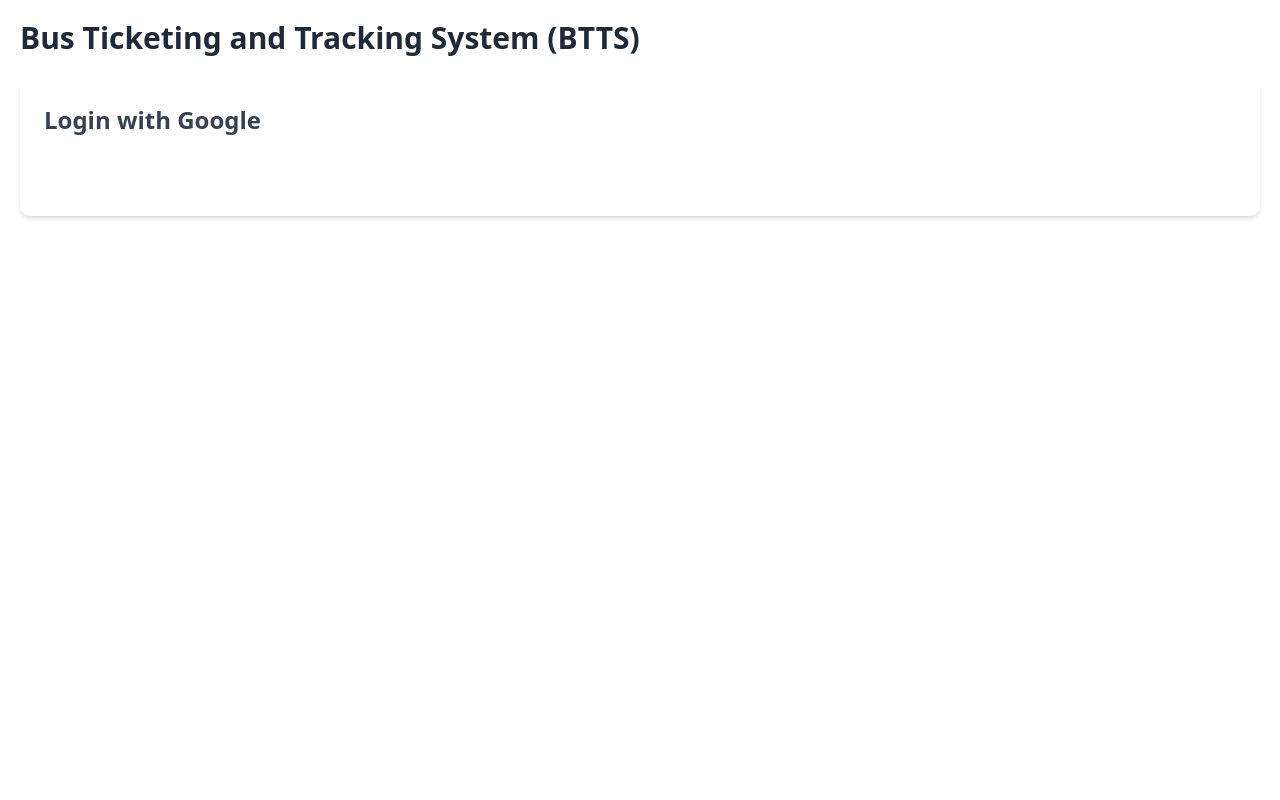
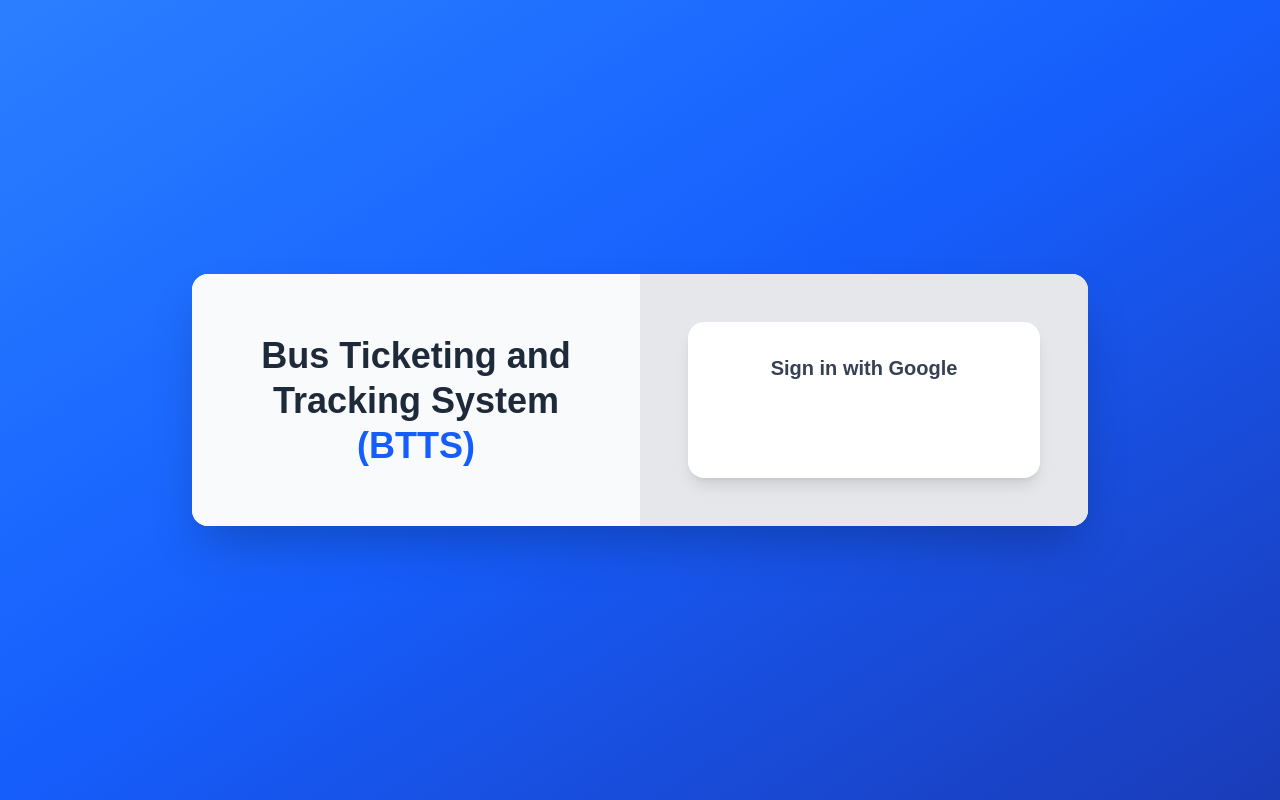
Before and after one commit to dreyfle/IT342-Bus-Ticketing-and-Tracking-System, a React (Vite) app in the folder frontend/: page / in a window 1280 px wide. Built offline with nearby package versions, Linux system fonts and the light colour scheme; no server answers.

Commit message:
Updated LoginDesign

```diff
--- a/frontend/src/pages/LandingPage.jsx
+++ b/frontend/src/pages/LandingPage.jsx
@@ -93,47 +93,95 @@
   };
 
   return (
-    <div className="p-5 font-sans"> {/* Outer container: padding, font family */}
-      <h1 className="text-3xl font-bold mb-6 text-gray-800">Bus Ticketing and Tracking System (BTTS)</h1>
+    <div className="min-h-screen bg-gradient-to-br from-blue-500 via-blue-600 to-blue-800 flex items-center justify-center p-4">
+      {!jwtToken ? (
+        // Login Layout
+        <div className="w-full max-w-4xl flex bg-white rounded-2xl shadow-2xl overflow-hidden">
+          {/* Left Side - Title */}
+          <div className="flex-1 flex items-center justify-center p-12 bg-gray-50">
+            <div className="text-center">
+              <h1 className="text-4xl font-bold text-gray-800 leading-tight">
+                Bus Ticketing and<br />
+                Tracking System<br />
+                <span className="text-blue-600">(BTTS)</span>
+              </h1>
+            </div>
+          </div>
 
-      {!jwtToken ? (
-        <div className="bg-white p-6 rounded-lg shadow-md">
-          <h2 className="text-2xl font-semibold mb-4 text-gray-700">Login with Google</h2>
+          {/* Right Side - Login */}
+          <div className="flex-1 flex items-center justify-center p-12 bg-gray-200">
+            <div className="w-full max-w-sm">
+              <div className="bg-white rounded-2xl p-8 shadow-lg">
+                <h2 className="text-xl font-semibold text-center text-gray-700 mb-6">
+                  Sign in with Google
+                </h2>
+                <div className="flex justify-center">
                   <GoogleLogin
                     onSuccess={handleGoogleSuccess}
                     onError={handleGoogleError}
                     useOneTap
                     locale="en"
+                    theme="outline"
+                    size="large"
+                    width="300"
                   />
-          {error && <p className="text-red-500 mt-4">{error}</p>}
+                </div>
+                {error && (
+                  <p className="text-red-500 text-sm text-center mt-4">{error}</p>
+                )}
+              </div>
+            </div>
+          </div>
         </div>
       ) : (
-        <div className="bg-white p-6 rounded-lg shadow-md">
-          <h2 className="text-2xl font-semibold mb-4 text-gray-700">Welcome, {user ? user.email : 'User'}!</h2>
-          <p className="text-gray-600 mb-4">You are logged in with your custom JWT.</p>
+        // Dashboard Layout
+        <div className="w-full max-w-6xl bg-white rounded-2xl shadow-2xl p-8">
+          <div className="mb-8">
+            <h1 className="text-3xl font-bold text-gray-800 mb-2">
+              Bus Ticketing and Tracking System (BTTS)
+            </h1>
+            <div className="flex items-center justify-between">
+              <h2 className="text-xl font-semibold text-gray-700">
+                Welcome, {user ? user.email : 'User'}!
+              </h2>
               <button
                 onClick={handleLogout}
-            className="px-5 py-2 bg-red-500 text-white rounded-md cursor-pointer hover:bg-red-600 transition-colors duration-200"
+                className="px-6 py-2 bg-red-500 text-white rounded-lg hover:bg-red-600 transition-colors duration-200 font-medium"
               >
                 Logout
               </button>
+            </div>
+            <p className="text-gray-600 mt-2">You are logged in with your custom JWT.</p>
+          </div>
 
-          <h3 className="text-xl font-semibold mt-8 mb-4 text-gray-700">Protected Data Area</h3>
+          <div className="bg-gray-50 rounded-xl p-6">
+            <div className="flex items-center justify-between mb-4">
+              <h3 className="text-lg font-semibold text-gray-700">Protected Data Area</h3>
+              <button
+                onClick={fetchProtectedData}
+                className="px-4 py-2 bg-green-500 text-white rounded-lg hover:bg-green-600 transition-colors duration-200 font-medium"
+              >
+                Refresh Data
+              </button>
+            </div>
             <p className="text-gray-600 mb-4">This data is fetched using your custom JWT.</p>
+
             {protectedData ? (
-            <pre className="bg-gray-100 p-4 rounded-md overflow-auto text-sm text-gray-800">
+              <pre className="bg-white p-4 rounded-lg border text-sm text-gray-800 overflow-auto max-h-64">
                 {JSON.stringify(protectedData, null, 2)}
               </pre>
             ) : (
+              <div className="bg-white p-4 rounded-lg border">
                 <p className="text-gray-500">No protected data fetched yet or an error occurred.</p>
+              </div>
             )}
-          <button
-            onClick={fetchProtectedData}
-            className="mt-4 px-4 py-2 bg-green-500 text-white rounded-md cursor-pointer hover:bg-green-600 transition-colors duration-200"
-          >
-            Refresh Protected Data
-          </button>
-          {error && <p className="text-red-500 mt-4">{error}</p>}
+
+            {error && (
+              <p className="text-red-500 mt-4 text-sm bg-red-50 p-3 rounded-lg border border-red-200">
+                {error}
+              </p>
+            )}
+          </div>
         </div>
       )}
     </div>
```
Lines whose indentation alone changed are shown as unchanged.
